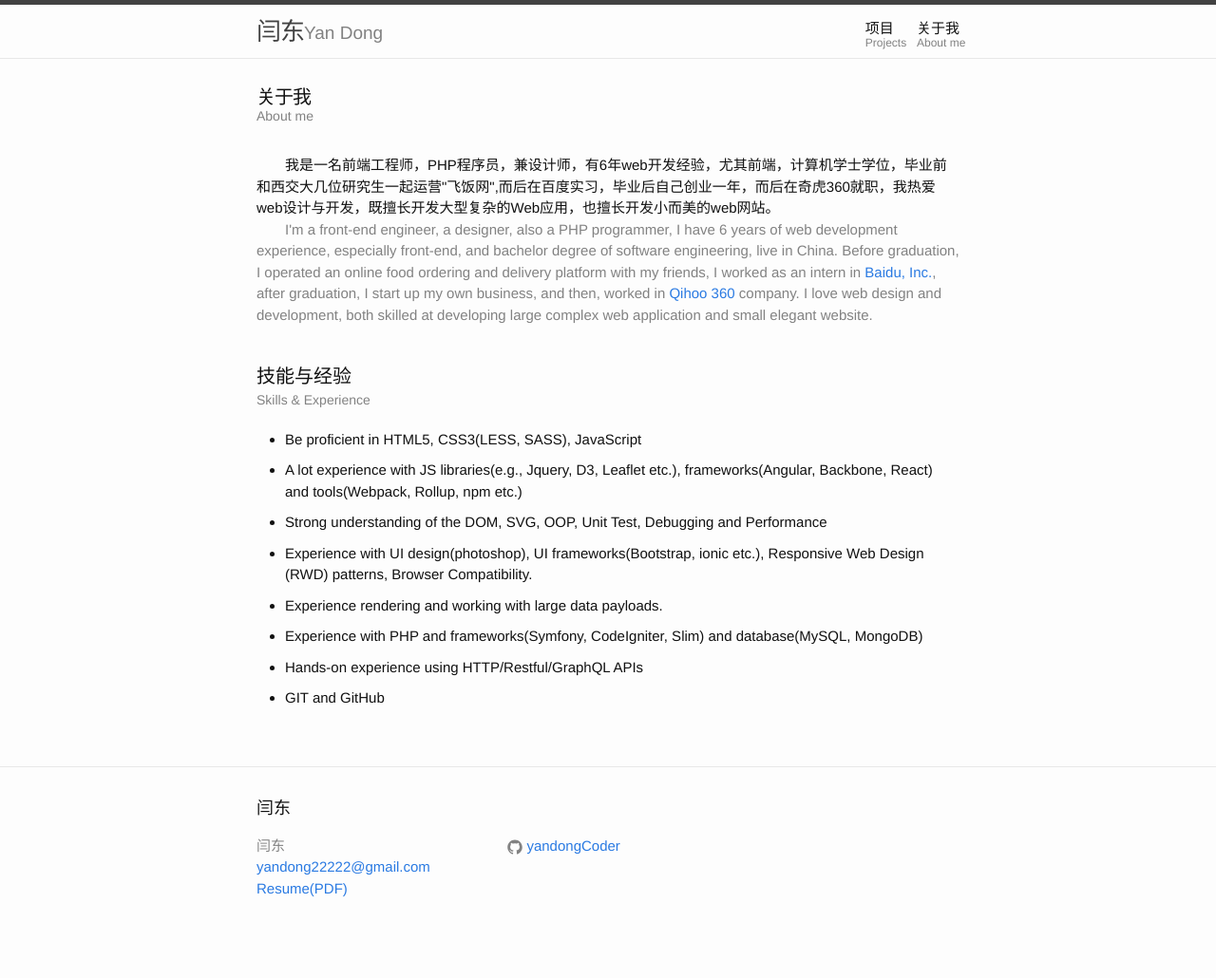
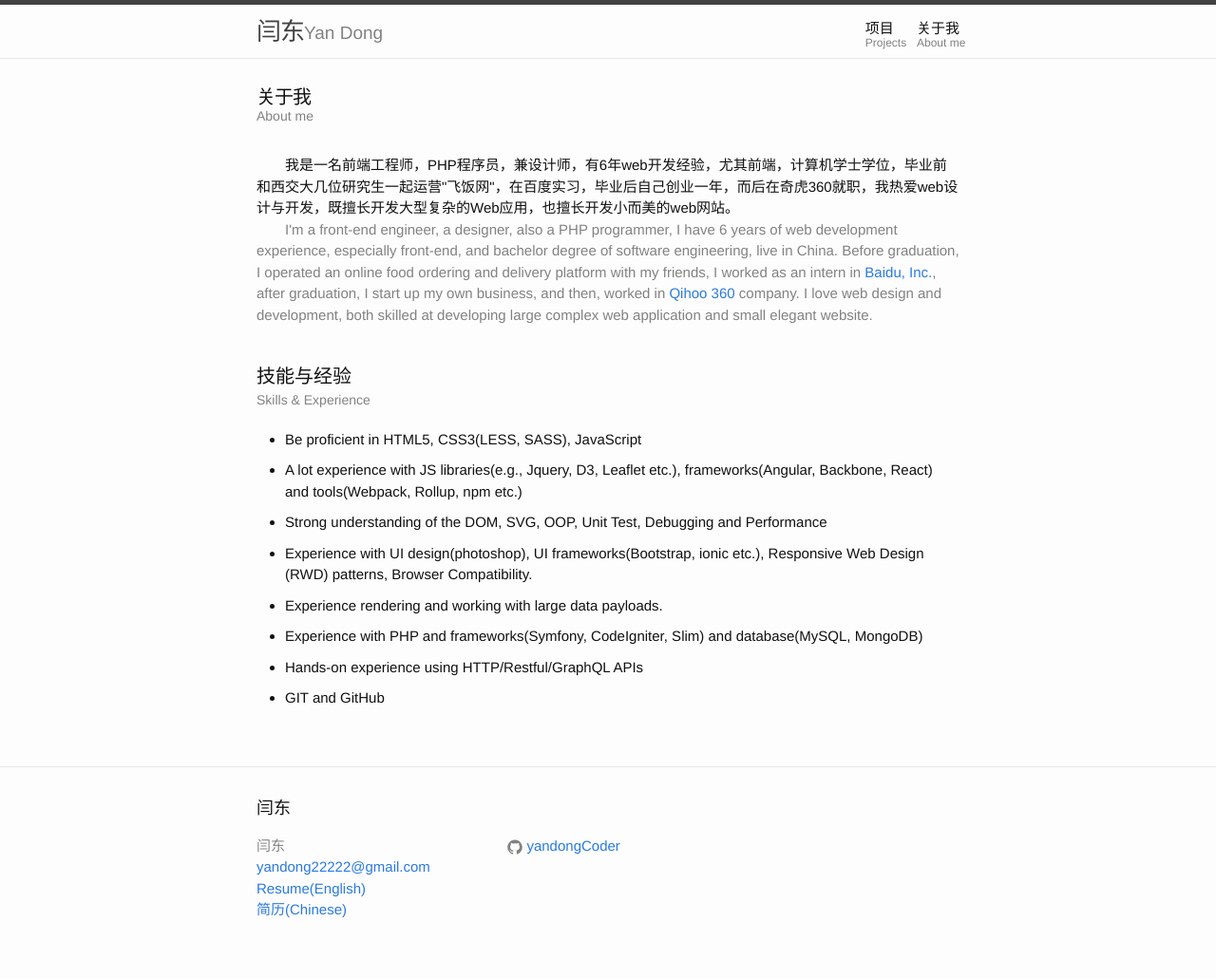
Before and after one commit to yandongCoder/yandongCoder.github.io, a Jekyll site: the page built from about.html, in a window 1280 px wide. Shown: the whole page at 95% size. Built offline with Jekyll 4.4.1, drawn with Linux system fonts in a browser that asks for light colours; before the commit the page ends 1007 px from its top, so only the background shows below that.

Commit message:
Add pdf resume.

```diff
--- a/_includes/footer.html
+++ b/_includes/footer.html
@@ -16,7 +16,8 @@
             </li>
             {% if site.email %}
             <li><a href="mailto:{{ site.email }}">{{ site.email }}</a></li>
-            <li><a href="{{base}}/Resume-Yan-Dong.pdf">Resume(PDF)</a></li>
+            <li><a href="{{base}}/Resume-Yan-Dong(English).pdf">Resume(English)</a></li>
+            <li><a href="{{base}}/Resume-Yan-Dong(Chinese).pdf">简历(Chinese)</a></li>
             {% endif %}
         </ul>
       </div>
--- a/about.html
+++ b/about.html
@@ -7,7 +7,7 @@
 
 
 
-<p>我是一名前端工程师，PHP程序员，兼设计师，有6年web开发经验，尤其前端，计算机学士学位，毕业前和西交大几位研究生一起运营"飞饭网",而后在百度实习，毕业后自己创业一年，而后在奇虎360就职，我热爱web设计与开发，既擅长开发大型复杂的Web应用，也擅长开发小而美的web网站。</p>
+<p>我是一名前端工程师，PHP程序员，兼设计师，有6年web开发经验，尤其前端，计算机学士学位，毕业前和西交大几位研究生一起运营"飞饭网"，在百度实习，毕业后自己创业一年，而后在奇虎360就职，我热爱web设计与开发，既擅长开发大型复杂的Web应用，也擅长开发小而美的web网站。</p>
 <p class="translation">I'm a front-end engineer, a designer, also a PHP programmer, I have 6 years of web development experience, especially front-end, and bachelor degree of software engineering, live in China.
     Before graduation, I operated an online food ordering and delivery platform with my friends, I worked as an intern in <a href="http://ir.baidu.com/phoenix.zhtml?c=188488&p=irol-irhome" target="_blank">Baidu, Inc.</a>,
     after graduation, I start up my own business, and then, worked in <a href="https://www.360totalsecurity.com/en/about/" target="_blank">Qihoo 360</a> company.
```
Also changed, not shown: 3 other files.
